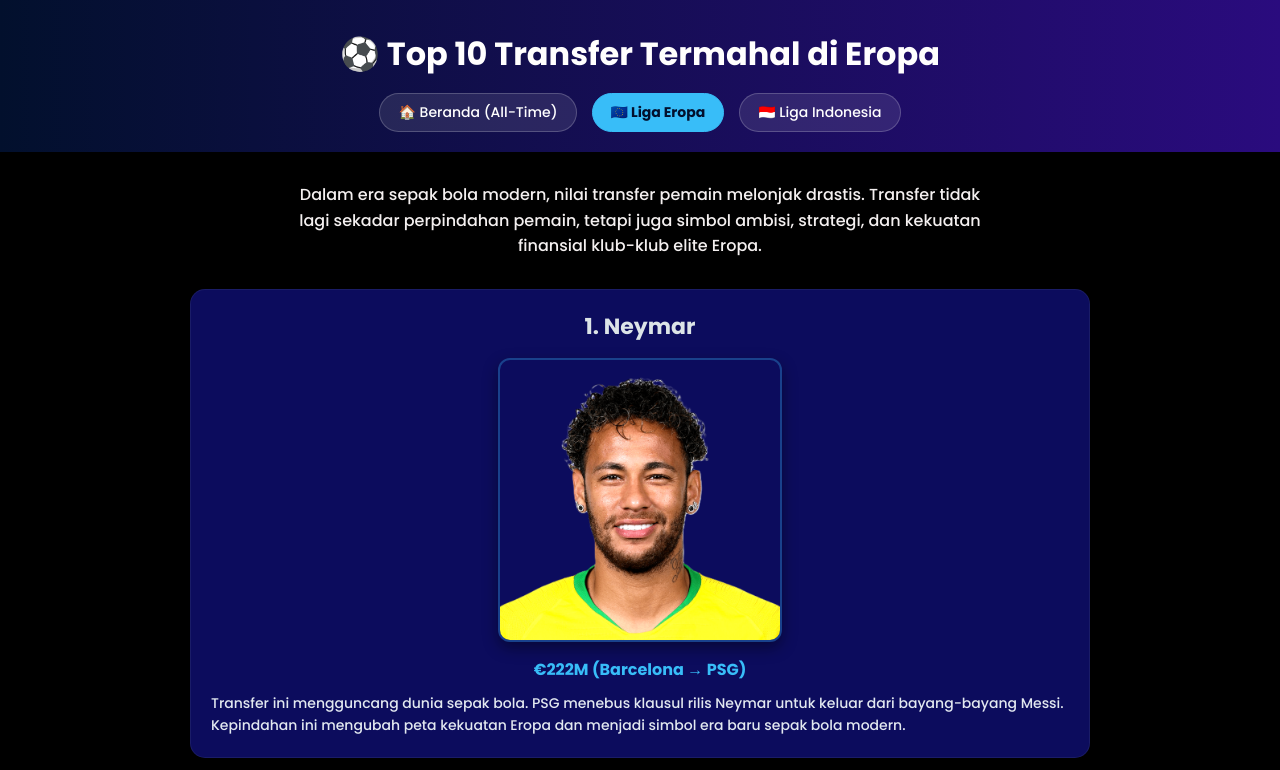
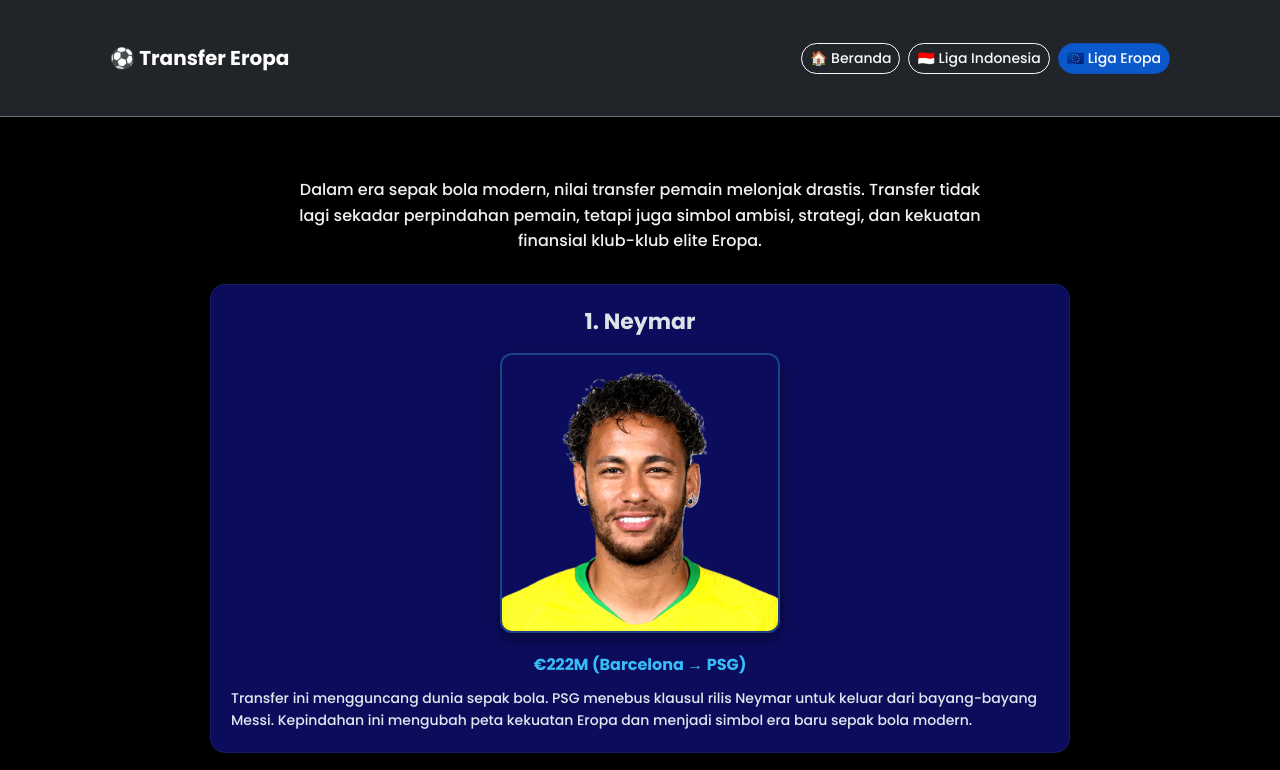
Before and after one commit to HfidzzZZ/top-transfer-musim-panas-sepakbola, a plain HTML site: page liga-eropa.html in a window 1280 px wide. Shown: the top 770 px of the page. Drawn offline with nearby package versions, Linux system fonts and the light colour scheme.

Commit message:
Fathir: Integrate Bootstrap dark Navbar in liga-eropa.html

```diff
--- a/liga-eropa.html
+++ b/liga-eropa.html
@@ -8,6 +8,10 @@
     <!-- Google Font -->
     <link href="https://fonts.googleapis.com/css2?family=Poppins:wght@300;500;700&display=swap" rel="stylesheet">
 
+    <!-- Bootstrap CSS & JS CDN -->
+    <link href="https://cdn.jsdelivr.net/npm/bootstrap@5.3.3/dist/css/bootstrap.min.css" rel="stylesheet">
+    <script src="https://cdn.jsdelivr.net/npm/bootstrap@5.3.3/dist/js/bootstrap.bundle.min.js" defer></script>
+
     <style>
         body {
             font-family: 'Poppins', sans-serif;
@@ -15,55 +19,6 @@
             color: #fffefe;
             margin: 0;
             padding-bottom: 40px;
-        }
-
-        header {
-            background: linear-gradient(90deg, #02102d, #2a0b7e);
-            padding: 30px 20px 20px 20px;
-            text-align: center;
-            box-shadow: 0 4px 20px rgba(0,0,0,0.4);
-        }
-
-        header h1 {
-            margin: 0 0 15px 0;
-            font-size: 32px;
-            font-weight: 700;
-        }
-
-        /* --- STYLING NAVIGASI UTAMA --- */
-        .nav-menu {
-            display: flex;
-            justify-content: center;
-            gap: 15px;
-            flex-wrap: wrap;
-            margin-top: 10px;
-        }
-
-        .nav-btn {
-            color: #ffffff;
-            text-decoration: none;
-            background: rgba(255, 255, 255, 0.1);
-            padding: 8px 18px;
-            border-radius: 20px;
-            font-size: 14px;
-            font-weight: 500;
-            transition: all 0.3s ease;
-            border: 1px solid rgba(255, 255, 255, 0.2);
-        }
-
-        .nav-btn:hover {
-            background: #38bdf8;
-            color: #02102d;
-            font-weight: 700;
-            border-color: #38bdf8;
-            box-shadow: 0 0 12px rgba(56,189,248,0.5);
-        }
-
-        .nav-btn.active {
-            background: #38bdf8;
-            color: #02102d;
-            font-weight: 700;
-            border-color: #38bdf8;
         }
 
         .container {
@@ -76,7 +31,7 @@
             text-align: center;
             color: #f4f0f0;
             max-width: 700px;
-            margin: 0 auto 30px;
+            margin: 30px auto;
             line-height: 1.6;
         }
 
@@ -104,7 +59,6 @@
             color: #dce4e7;
         }
 
-        /* --- STYLING GAMBAR PEMAIN --- */
         .player-img {
             width: 100%;
             max-width: 280px;
@@ -143,14 +97,21 @@
 
 <body>
 
-<header>
-    <h1>⚽ Top 10 Transfer Termahal di Eropa</h1>
-
-    <!-- Navigasi Antar Halaman -->
-    <nav class="nav-menu">
-        <a href="index.html" class="nav-btn">🏠 Beranda (All-Time)</a>
-        <a href="liga-eropa.html" class="nav-btn active">🇪🇺 Liga Eropa</a>
-        <a href="liga-indonesia.html" class="nav-btn">🇮🇩 Liga Indonesia</a>
+<header class="sticky-top">
+    <nav class="navbar navbar-expand-md navbar-dark bg-dark border-bottom border-secondary">
+        <div class="container" style="max-width: 1100px;">
+            <a class="navbar-brand fw-bold text-white fs-5" href="liga-eropa.html">⚽ Transfer Eropa</a>
+            <button class="navbar-toggler ms-auto" type="button" data-bs-toggle="collapse" data-bs-target="#navbarEropa" aria-controls="navbarEropa" aria-expanded="false" aria-label="Toggle navigation">
+                <span class="navbar-toggler-icon"></span>
+            </button>
+            <div class="collapse navbar-collapse justify-content-end" id="navbarEropa">
+                <div class="navbar-nav gap-2 pt-3 pt-md-0">
+                    <a href="index.html" class="btn btn-outline-light btn-sm rounded-pill">🏠 Beranda</a>
+                    <a href="liga-indonesia.html" class="btn btn-outline-light btn-sm rounded-pill">🇮🇩 Liga Indonesia</a>
+                    <a href="liga-eropa.html" class="btn btn-primary btn-sm rounded-pill active">🇪🇺 Liga Eropa</a>
+                </div>
+            </div>
+        </div>
     </nav>
 </header>
 
```
